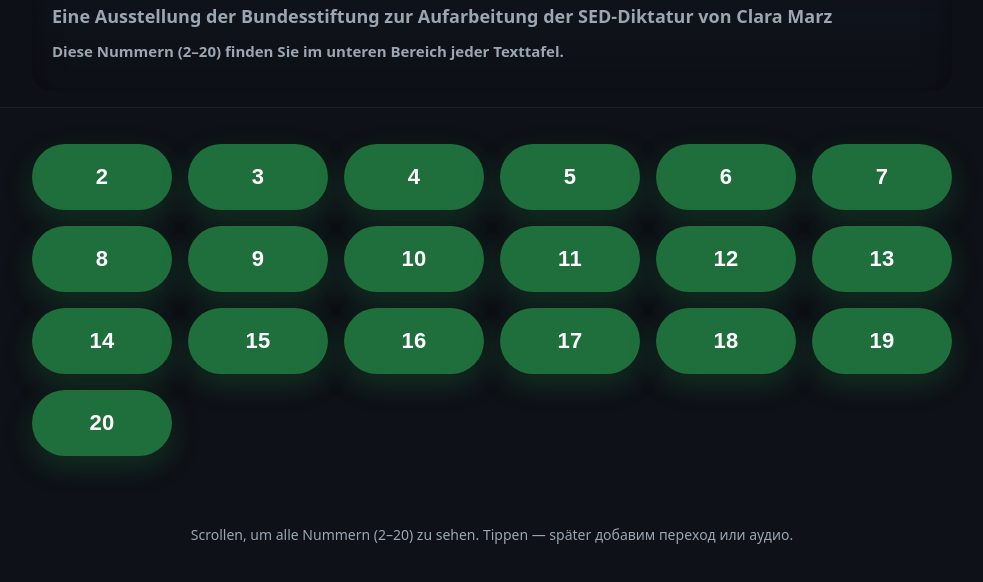
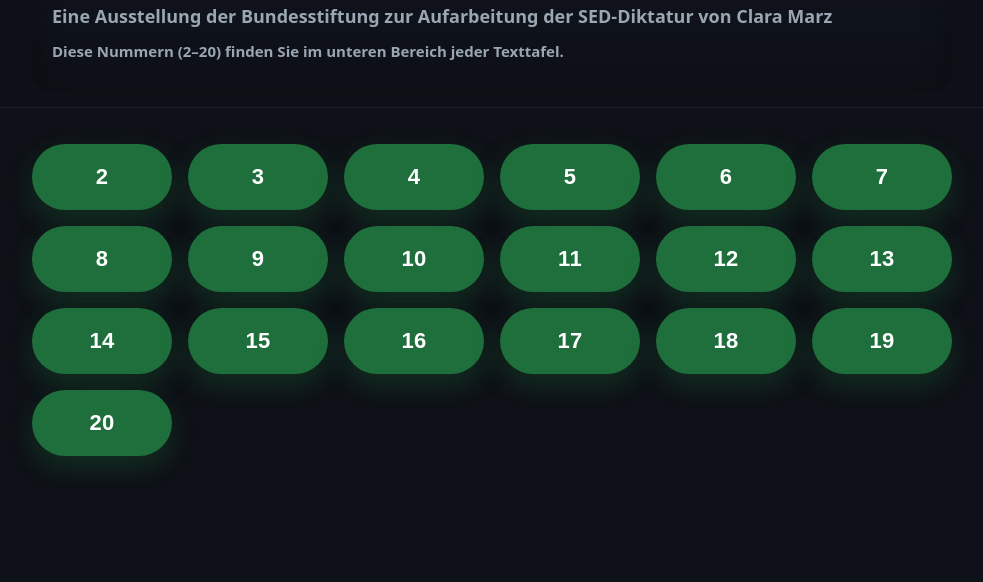
Before and after one commit to AusstellungMW/Frauen-im-geteilten-Deutschland, a plain HTML site: page index.html in a window 1280 px wide. Shown: the part 98-680 px from the top of the page, without its empty margins (148-1131 px from the left). Drawn offline with Linux system fonts and the light colour scheme.

Commit message:
Update index.html

```diff
--- a/index.html
+++ b/index.html
@@ -88,7 +88,7 @@
   </main>
 
   <footer>
-    Scrollen, um alle Nummern (2–20) zu sehen. Tippen — später добавим переход или аудио.
+
   </footer>
 
   <script>
```
